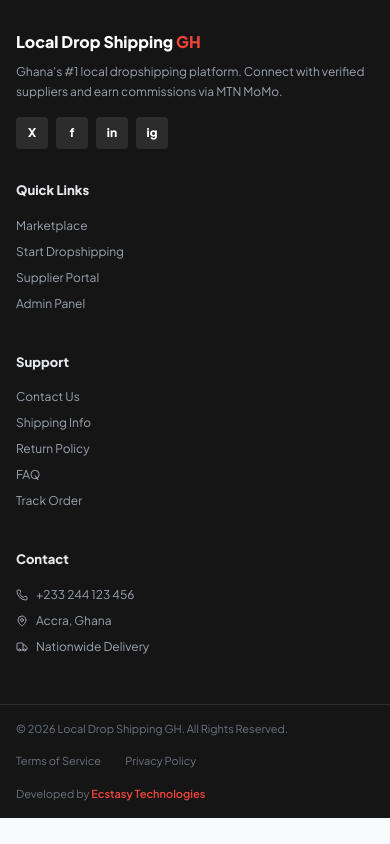
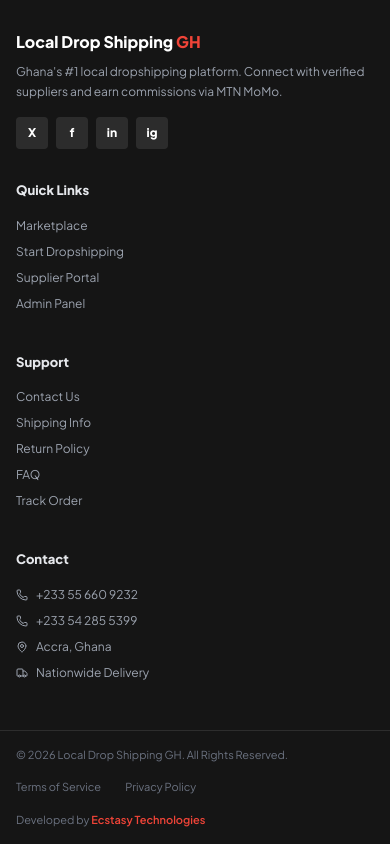
Before and after one commit to PlnDominic/Local-Drop-Shipping, a Next.js app: page / in a window 390 px wide. Shown: the part 6854-7698 px from the top of the page. Before the commit the page ends 7672 px from the top, so only its background shows below. Built offline with nearby package versions, Linux system fonts and the light colour scheme.

Commit message:
Update footer contact phone numbers to match announcement bar
Co-Authored-By: Claude Sonnet 4.6 <noreply@anthropic.com>
Claude-Session: https://claude.ai/code/session_01RQM5AsF5rozLSrRTz2FbAC

```diff
--- a/views/Marketplace.tsx
+++ b/views/Marketplace.tsx
@@ -1024,7 +1024,8 @@ export const Marketplace: React.FC = () => {
           <div>
             <h4 className="text-[13px] font-black mb-4 text-gray-200">Contact</h4>
             <div className="space-y-2 text-[12px] text-gray-400">
-              <p className="flex items-center gap-2"><Phone size={12} /> +233 244 123 456</p>
+              <p className="flex items-center gap-2"><Phone size={12} /> +233 55 660 9232</p>
+              <p className="flex items-center gap-2"><Phone size={12} /> +233 54 285 5399</p>
               <p className="flex items-center gap-2"><MapPin size={12} /> Accra, Ghana</p>
               <p className="flex items-center gap-2"><Truck size={12} /> Nationwide Delivery</p>
             </div>
```
